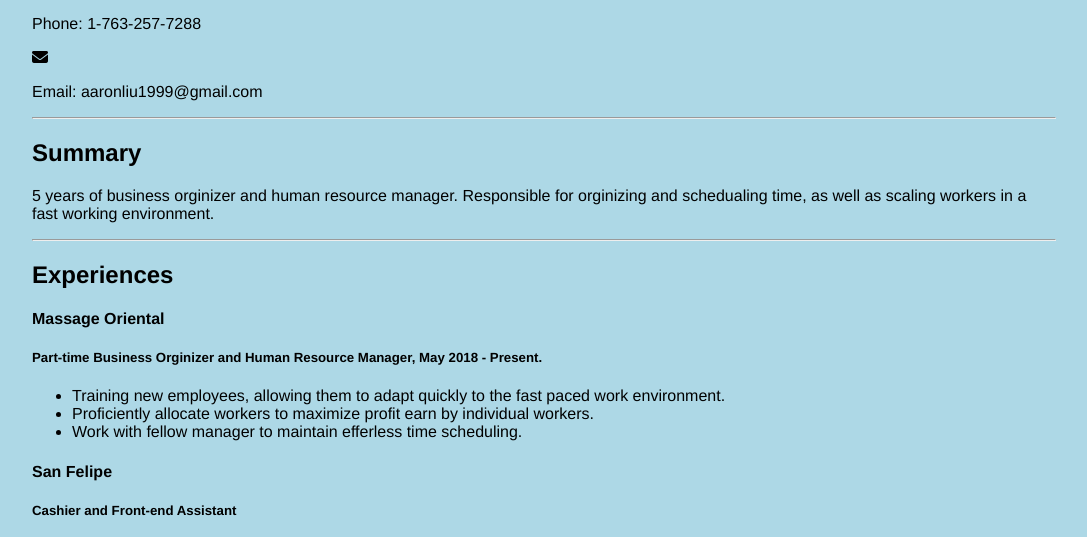
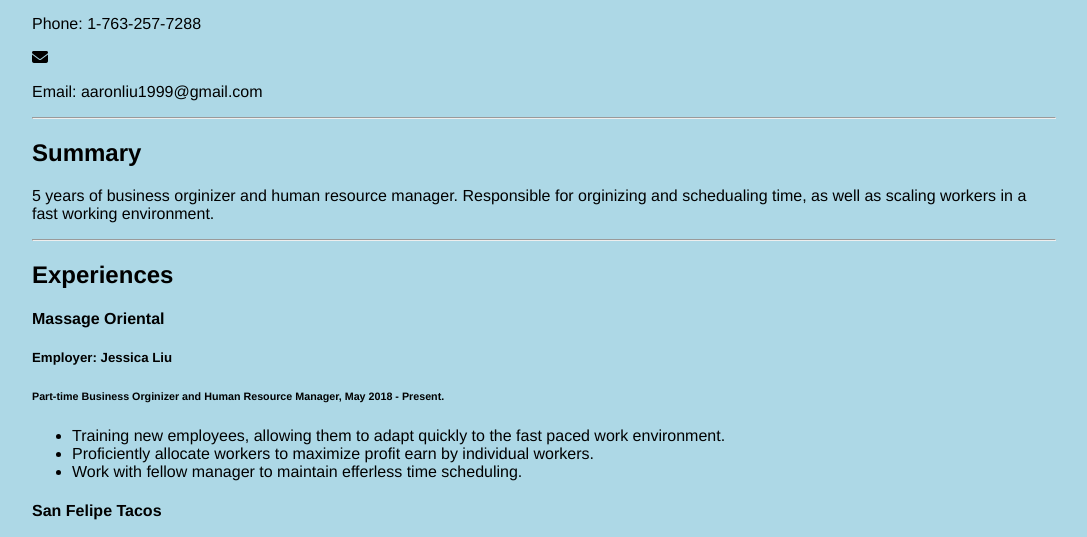
Before and after one commit to LazyPanda99/LazyPanda99.github.io, a plain HTML site: page index.html in a window 1280 px wide. Shown: the part 195-732 px from the top of the page, without its empty margins (96-1183 px from the left). Drawn offline with Linux system fonts and the light colour scheme.

Commit message:
Update index.html

```diff
--- a/index.html
+++ b/index.html
@@ -43,7 +43,8 @@
 
     <h2> Experiences </h2>
       <h4> Massage Oriental </h4>
-      <h5> Part-time Business Orginizer and Human Resource Manager, May 2018 - Present. </h5>
+      <h5> Employer: Jessica Liu </h5>
+      <h6> Part-time Business Orginizer and Human Resource Manager, May 2018 - Present. </h6>
 
           <ul>
             <li> Training new employees, allowing them to adapt quickly to the fast paced work environment.</li>
@@ -56,8 +57,9 @@
 
 
    <section>
-      <h4> San Felipe </h4>
-      <h5> Cashier and Front-end Assistant </h5>
+      <h4> San Felipe Tacos </h4>
+      <h5> Emplyer: Sarah Wentzein </h5>
+      <h6> Cashier and Front-end Assistant </h56>
 
           <ul>
             <li> Training new employees, allowing them to adapt quickly to the fast pace work environment. </li>
```
